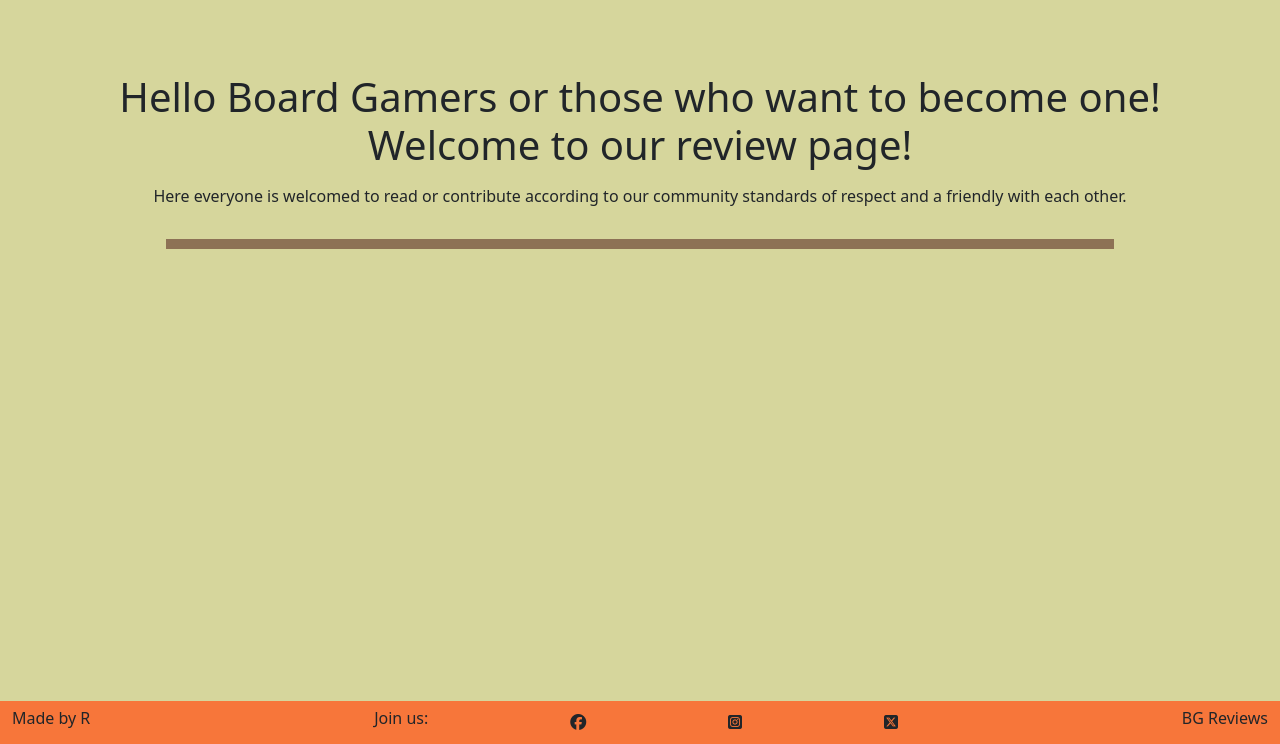
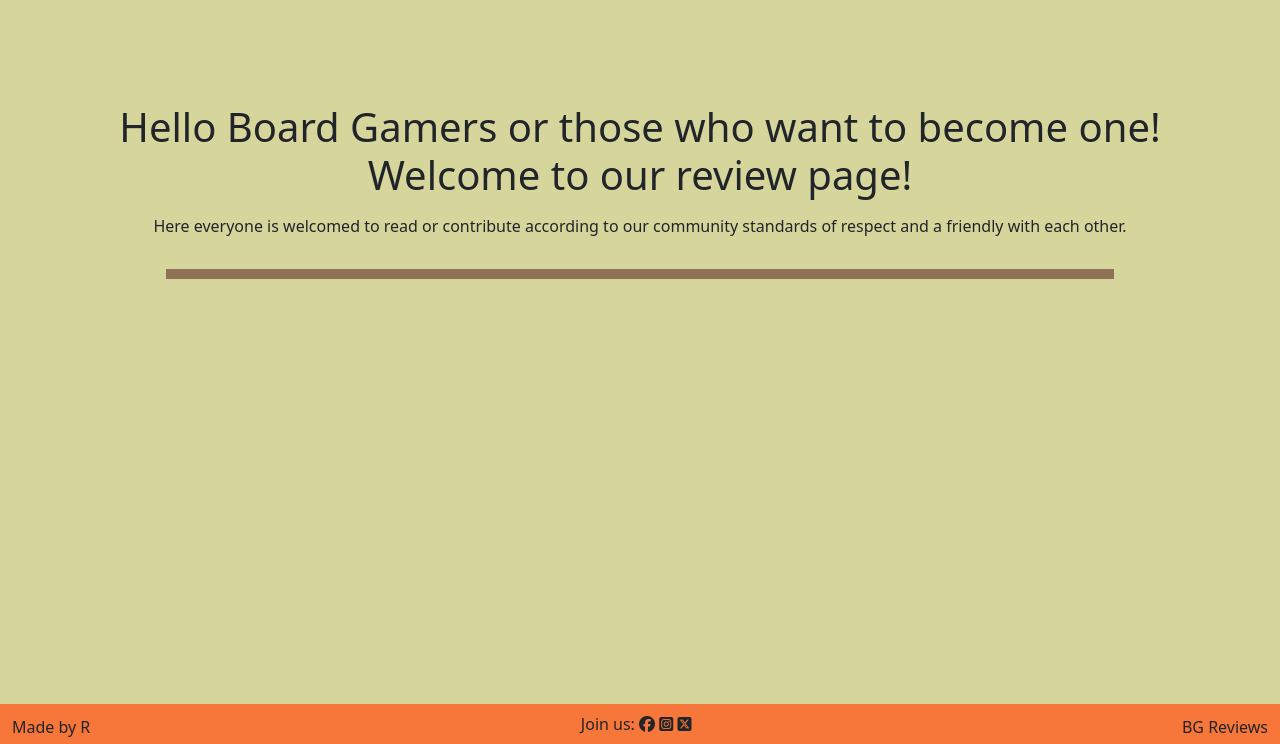
Before and after one commit to RenaSchott/Project4-BoardGameReview, a Django app: page / in a window 1280 px wide. Shown: the part 56-800 px from the top of the page. Run offline with Django 4.2, Linux system fonts and the light colour scheme; data that the repository does not hold is empty; some libraries are stand-ins or nearby versions.

Commit message:
Changed footer according to html validation

```diff
--- a/static/css/style.css
+++ b/static/css/style.css
@@ -6,7 +6,12 @@ body {
 }
 
 main {
-    padding-bottom: 25px;
+    padding-bottom: 30px;
+    padding-top: 30px;
+}
+
+footer {
+    height: 40px;
 }
 
 .navbar {
--- a/templates/base.html
+++ b/templates/base.html
@@ -94,9 +94,7 @@
     <footer class="navbar nav-color fixed-bottom">
         <div class="container-fluid">
             <h6>Made by R</h6>
-            <p>
-                <h6>Join us:</h6>
-                <i class="fa-brands fa-facebook"></i>
+            <p> Join us: <i class="fa-brands fa-facebook"></i>
                 <i class="fa-brands fa-square-instagram"></i>
                 <i class="fa-brands fa-square-x-twitter"></i>
             </p>
```
